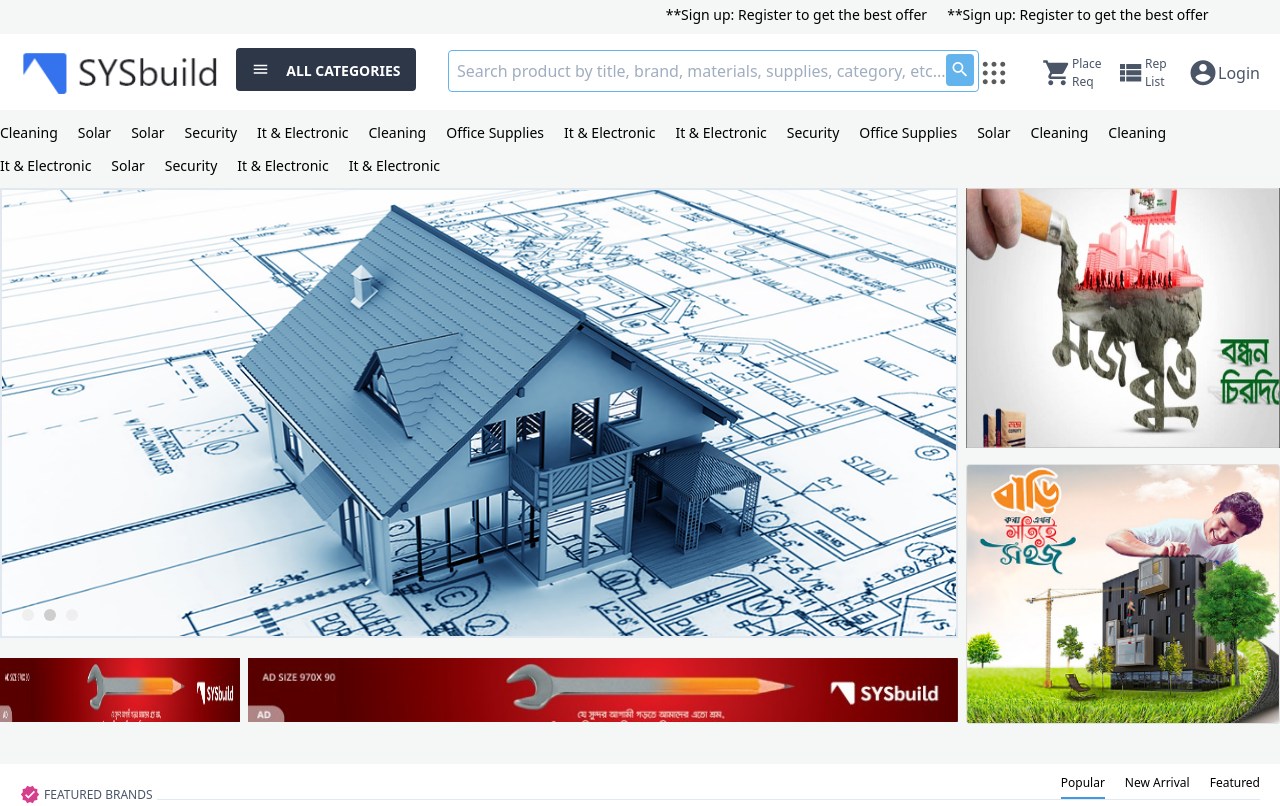
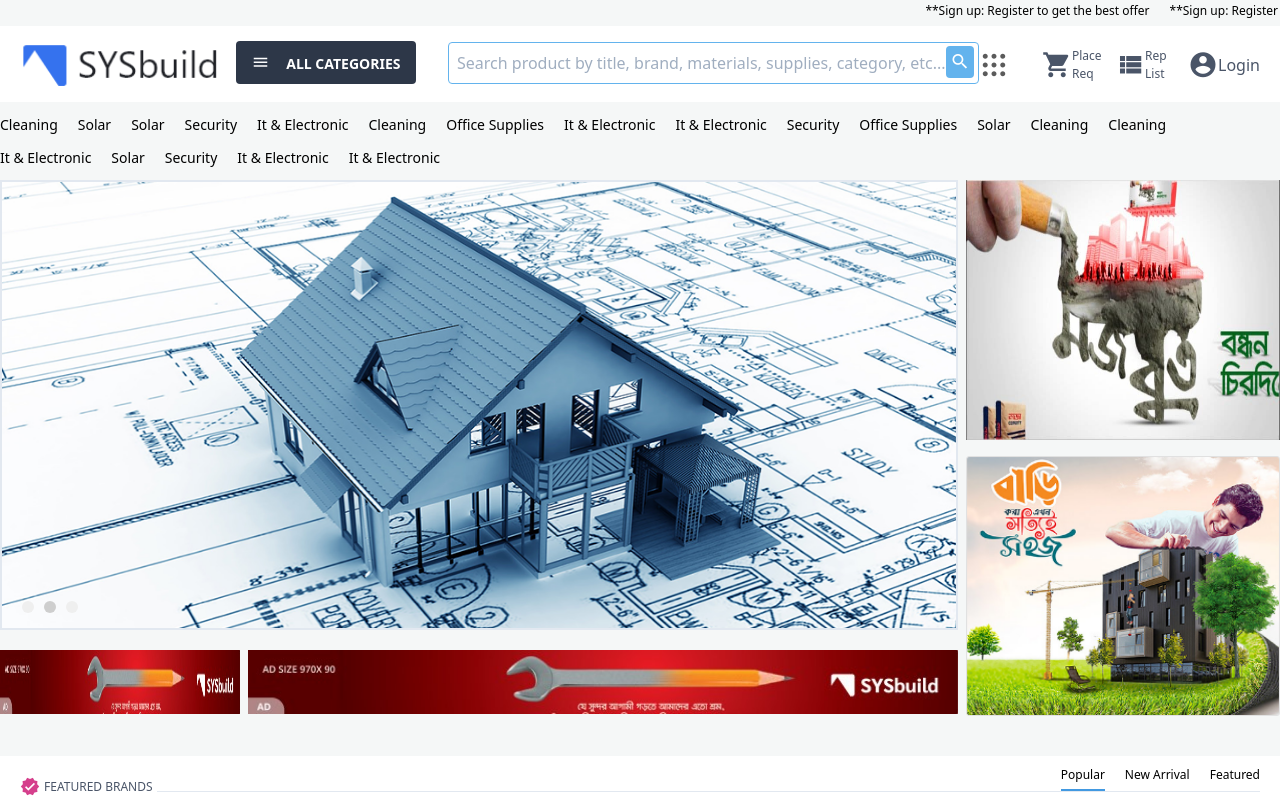
Before and after one commit to allImran/vue-tail-shop, a Vue app: page / in a window 1280 px wide. Shown: the top 806 px of the page. Built offline with nearby package versions, Linux system fonts and the light colour scheme.

Commit message:
header top font-size and padding customize

```diff
--- a/src/components/molecule/navigation/HeaderTop.vue
+++ b/src/components/molecule/navigation/HeaderTop.vue
@@ -1,7 +1,5 @@
 <template>
-  <div
-      class="py-1 text-sm marquee"
-  >
+  <div class="text-xs marquee">
     <p class="truncate">
       <a class="mr-5" href="">**Sign up: Register to get the best offer</a>
       <a class="mr-5" href="">**Sign up: Register to get the best offer</a>
@@ -18,12 +16,13 @@ export default {
 <style>
 .marquee {
   overflow: hidden;
+  padding: .1rem;
 }
 
 .marquee p {
   display: inline-block;
   padding-left: 100%;
-  animation: marquee 15s linear infinite;
+  animation: marquee 25s linear infinite;
 }
 
 @keyframes marquee {
```
